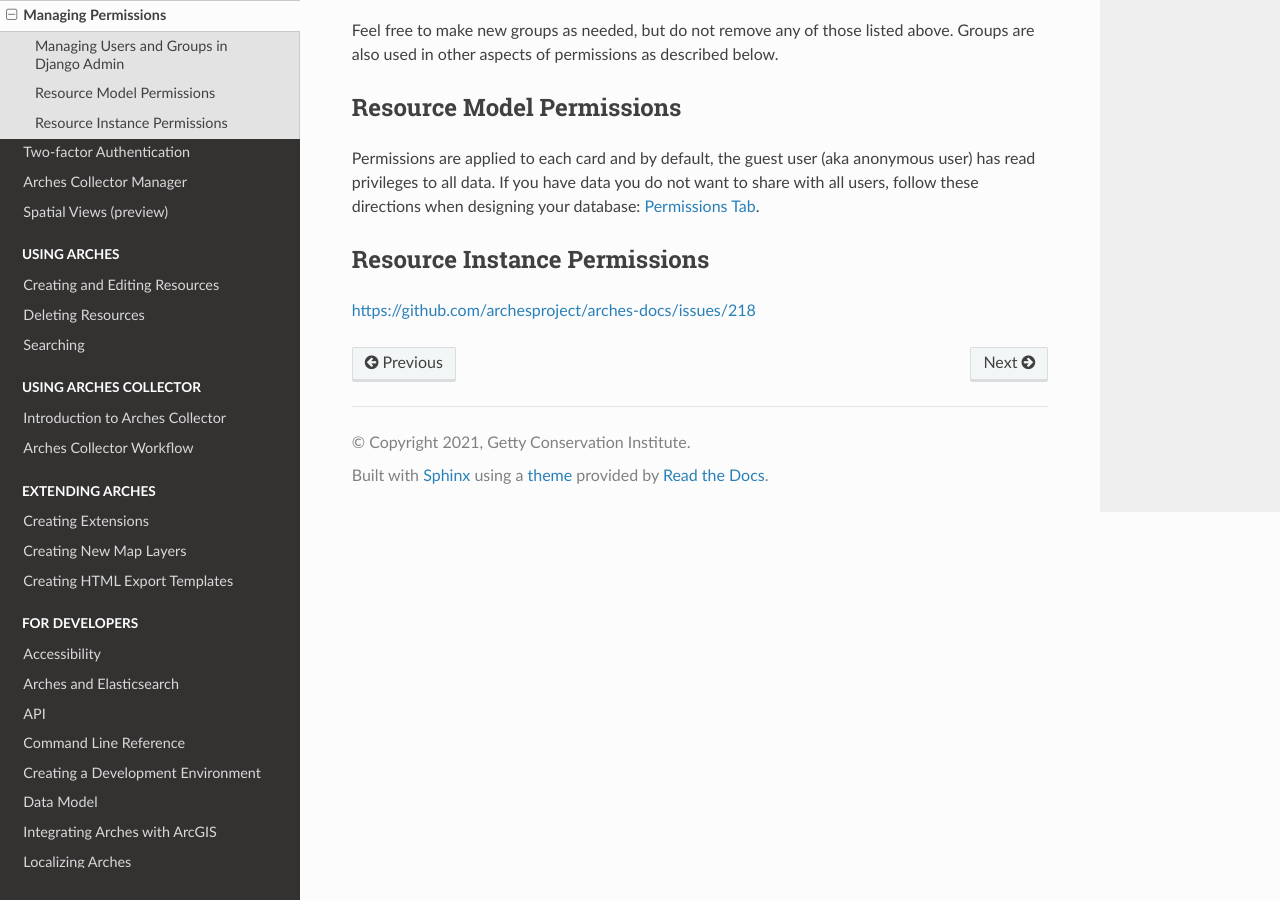
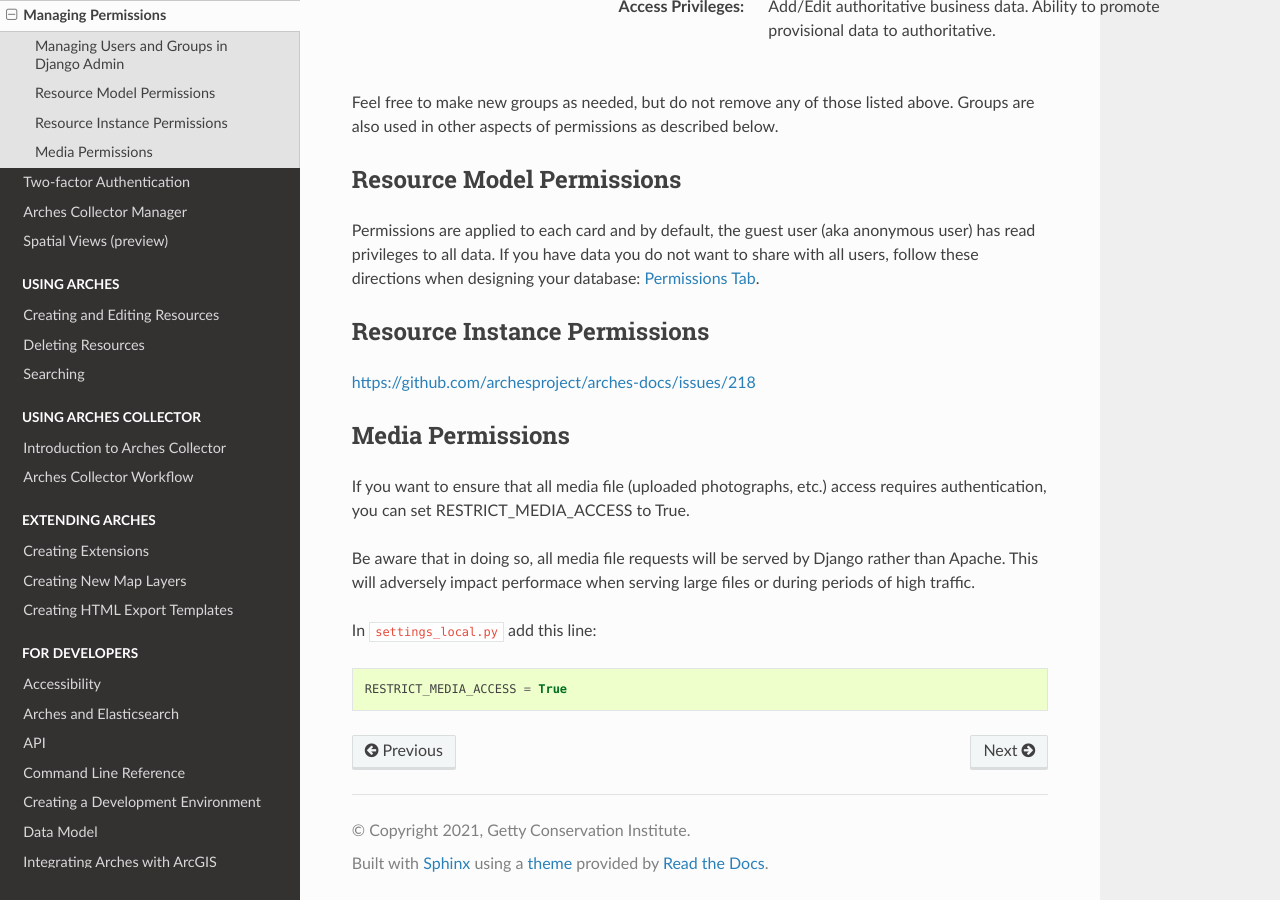
Before and after one commit to archesproject/arches-docs, a Sphinx documentation site: the page built from docs/managing-permissions.txt, in a window 1280 px wide and 900 px high, scrolled down 2810 px. Built offline with Sphinx 7.4.7 and the Read the Docs theme 2.0.0, drawn with Linux system fonts in a browser that asks for light colours; some of the changed text lies outside the part shown.

Commit message:
add note about restricting media access
Signed-off-by: Adam Cox <mr.adamcox@gmail.com>

```diff
--- a/docs/managing-permissions.txt
+++ b/docs/managing-permissions.txt
@@ -15,6 +15,10 @@
 * `Resource Instance Permissions`_
 
   *Grant access to specific Resource instances on a per-User and/or per-Groups basis.*
+
+* `Media Permissions`_
+
+  *Restrict access to site media.*
 
 Managing Users and Groups in Django Admin
 -----------------------------------------
@@ -100,3 +104,14 @@
 Resource Instance Permissions
 -----------------------------
 https://github.com/archesproject/arches-docs/issues/218
+
+Media Permissions
+-----------------
+
+If you want to ensure that all media file (uploaded photographs, etc.) access requires authentication, you can set RESTRICT_MEDIA_ACCESS to True.
+
+Be aware that in doing so, all media file requests will be served by Django rather than Apache. This will adversely impact performace when serving large files or during periods of high traffic.
+
+In ``settings_local.py`` add this line::
+
+    RESTRICT_MEDIA_ACCESS = True
```
